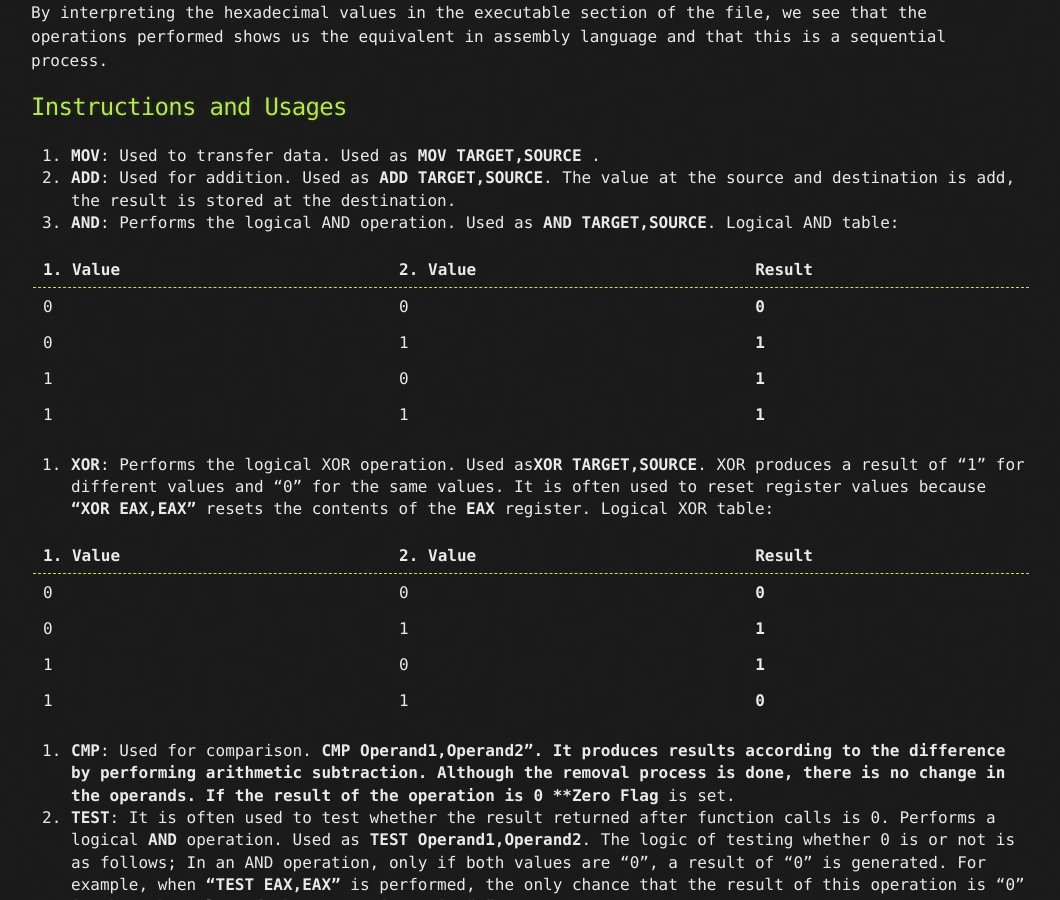
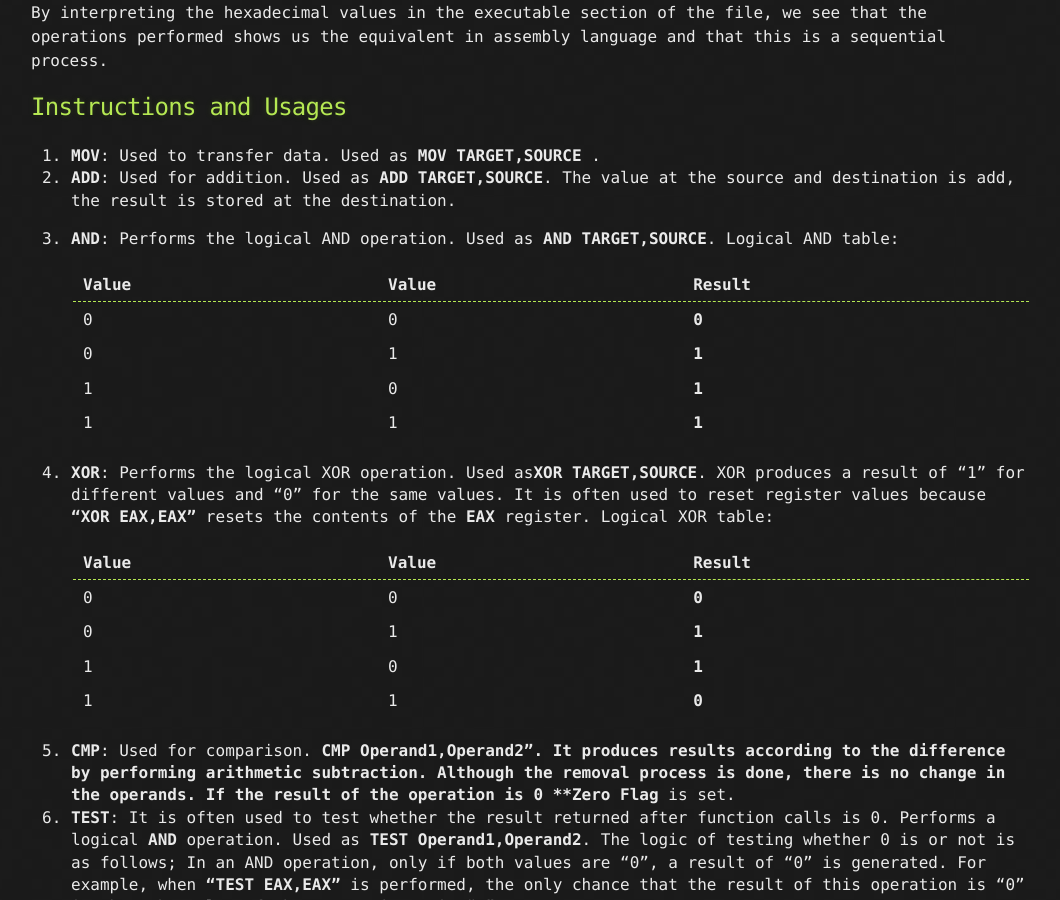
Before and after one commit to fatihbeyexe/onlyf8.github.io, a Jekyll site: the page built from _posts/2022-12-09-assembly-language-101.md, in a window 1280 px wide and 900 px high, scrolled down 4592 px. Shown: the whole window, without its empty margins (109-1169 px from the left). Built offline with Jekyll 4.4.1, drawn with Linux system fonts in a browser that asks for light colours.

Commit message:
Added Assembly 101 Posts

```diff
--- a/_posts/2022-12-09-assembly-language-101.md
+++ b/_posts/2022-12-09-assembly-language-101.md
@@ -103,22 +103,22 @@ By interpreting the hexadecimal values in the executable section of the file, we
 3. **AND**: Performs the logical AND operation. Used as **AND TARGET,SOURCE**.
 Logical AND table:
 
-| 1. Value | 2. Value |Result|
-|-|-|-|
-|0|0|**0**|
-|0|1|**1**|
-|1|0|**1**|
-|1|1|**1**|
+    | Value | Value |Result|
+    |-|-|-|
+    |0|0|**0**|
+    |0|1|**1**|
+    |1|0|**1**|
+    |1|1|**1**|
 
 4. **XOR**: Performs the logical XOR operation. Used as**XOR TARGET,SOURCE**. XOR produces a result of "1" for different values and "0" for the same values. It is often used to reset register values because **"XOR EAX,EAX"**  resets the contents of the **EAX** register.
 Logical XOR table:
 
-| 1. Value | 2. Value |Result|
-|-|-|-|
-|0|0|**0**|
-|0|1|**1**|
-|1|0|**1**|
-|1|1|**0**|
+    | Value | Value |Result|
+    |-|-|-|
+    |0|0|**0**|
+    |0|1|**1**|
+    |1|0|**1**|
+    |1|1|**0**|
 
 5. **CMP**: Used for comparison. **CMP Operand1,Operand2". It produces results according to the difference by performing arithmetic subtraction. Although the removal process is done, there is no change in the operands. If the result of the operation is 0 **Zero Flag** is set.
 6. **TEST**: It is often used to test whether the result returned after function calls is 0. Performs a logical **AND** operation.  Used as **TEST Operand1,Operand2**. The logic of testing whether 0 is or not is as follows; In an AND operation, only if both values are "0", a result of "0" is generated. For example, when **"TEST EAX,EAX"**  is performed, the only chance that the result of this operation is  "0" is that the value of the **EAX** register is "0".
```
Also changed, not shown: _posts/2022-12-08-assembly-101.md (+12 -12 lines).
